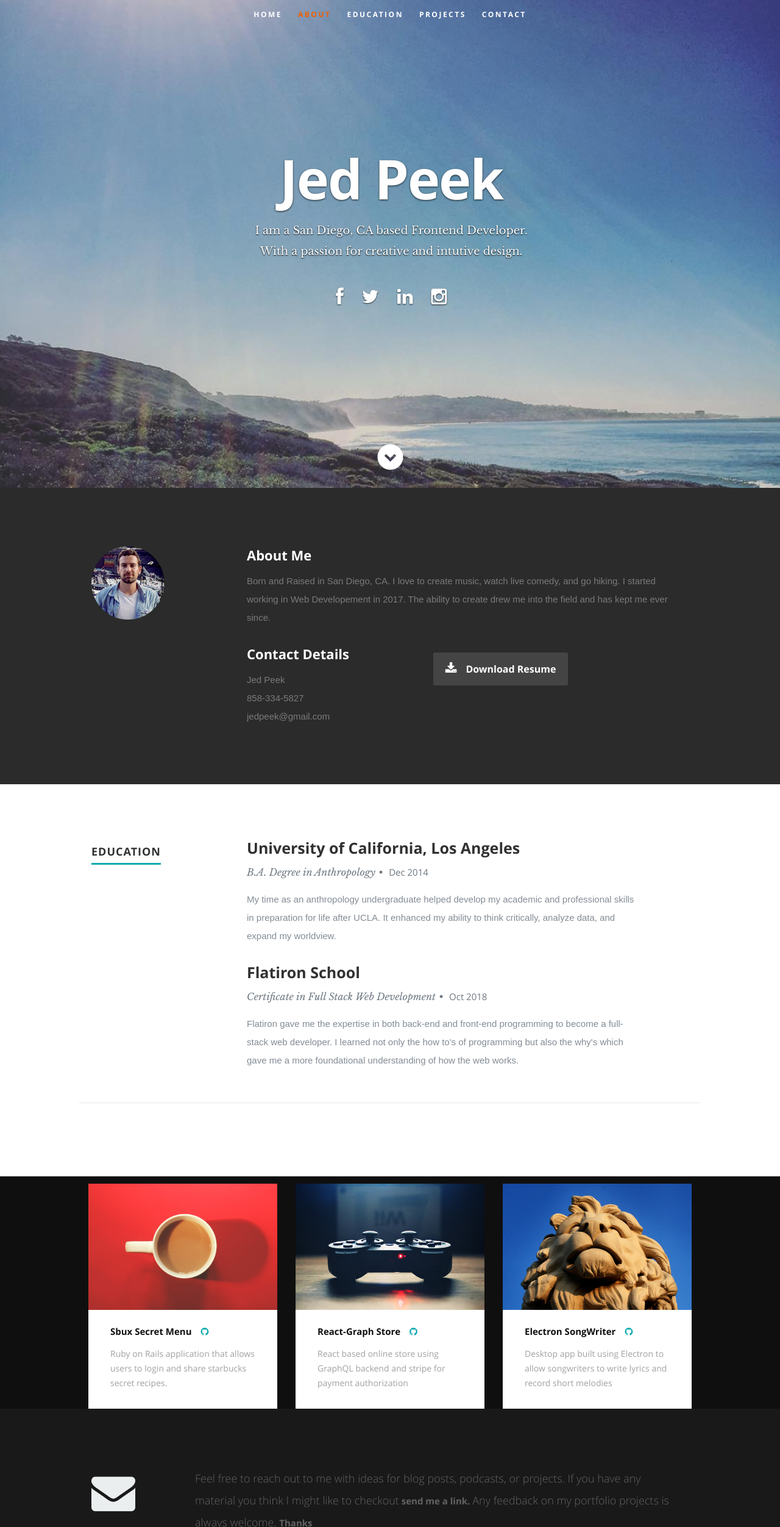
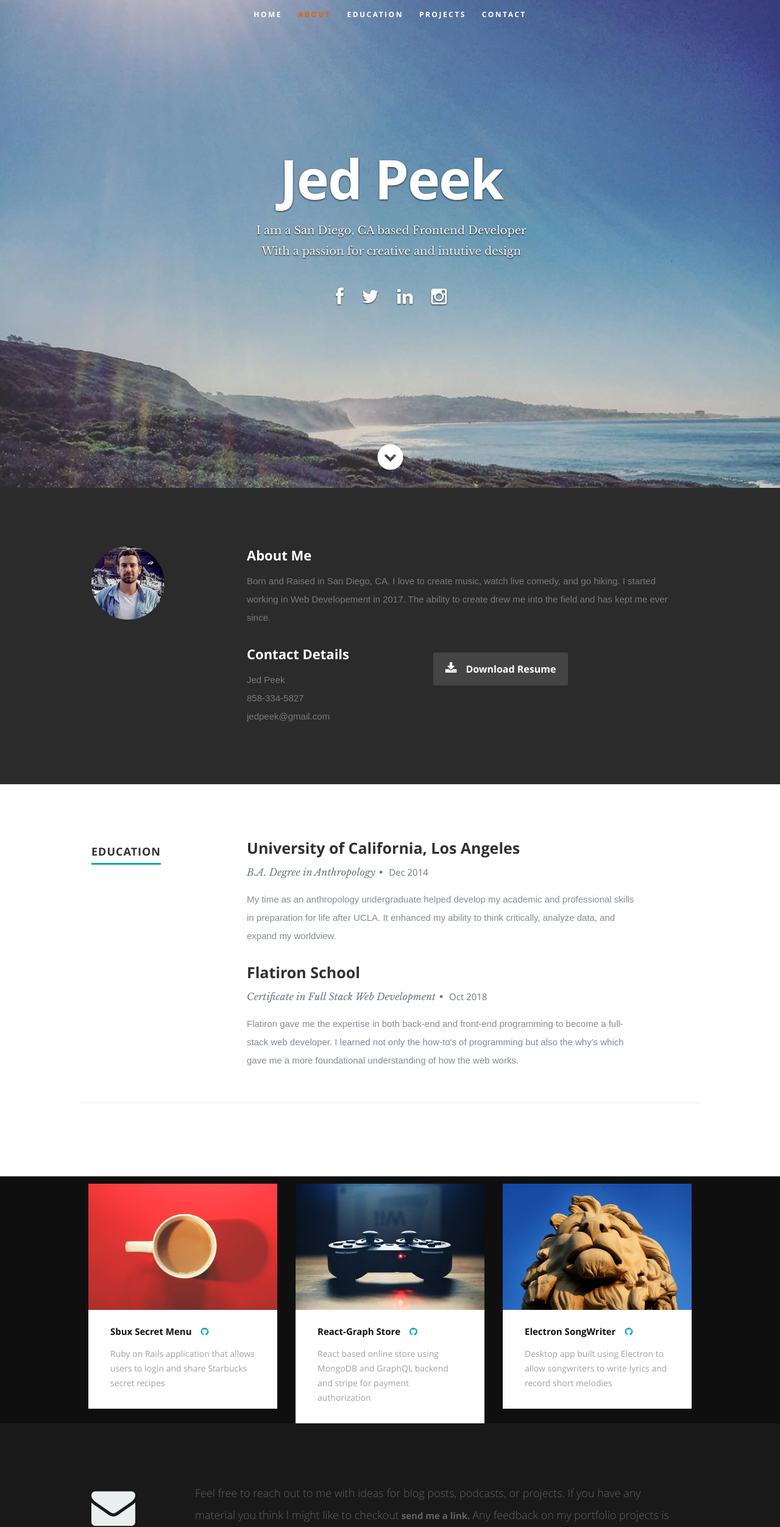
Before and after one commit to jedpeek/react-portfolio, a React (Create React App) app: page / in a window 1280 px wide. Shown: the top 2504 px of the page at 61% size. Built offline with nearby package versions, Linux system fonts and the light colour scheme.

Commit message:
fixed typos

```diff
--- a/src/components/header/header.js
+++ b/src/components/header/header.js
@@ -21,8 +21,8 @@ export default class Header extends Component {
           <div className="banner-text">
             <h1 className="responsive-headline">{resumeData.name}</h1>
             <h3 className="header-description">
-                I am a {resumeData.location} based <span>{resumeData.role}</span>.<br/>
-                With a passion for creative and intutive design.
+                I am a {resumeData.location} based <span>{resumeData.role}</span><br/>
+                With a passion for creative and intutive design
             </h3>
             <hr />
             <ul className="social">
--- a/src/components/projects/projects.js
+++ b/src/components/projects/projects.js
@@ -19,7 +19,7 @@ export default class Project extends Component {
                       Sbux Secret Menu
                       <a href="https://github.com/jedpeek/sbux-secret-menu-rails"><span className='fa fa-github fa-pad'/></a>
                     </h4>
-                    <p>Ruby on Rails application that allows users to login and share starbucks secret recipes.</p>
+                    <p>Ruby on Rails application that allows users to login and share Starbucks secret recipes</p>
                   </div>
                 </div>
               </code>
@@ -34,7 +34,7 @@ export default class Project extends Component {
                       React-Graph Store
                       <a href="https://github.com/jedpeek/sbux-secret-menu-rails"><span className='fa fa-github fa-pad'/></a>
                     </h4>
-                    <p>React based online store using GraphQL backend and stripe for payment authorization</p>
+                    <p>React based online store using MongoDB and GraphQL backend and stripe for payment authorization</p>
                   </div>
                 </div>
               </code>
--- a/src/components/resume/education.js
+++ b/src/components/resume/education.js
@@ -29,7 +29,7 @@ export default class education extends Component {
                 <p>
                   Flatiron gave me the expertise in both back-end
                   and front-end programming to become a full-stack web developer.
-                  I learned not only the how to's of programming but also the why's
+                  I learned not only the how-to's of programming but also the why's
                   which gave me a more foundational understanding of how the web works.
                 </p>
               </div>
```
Also changed, not shown: 1 other file (tests, documents, lock files or other folders).
